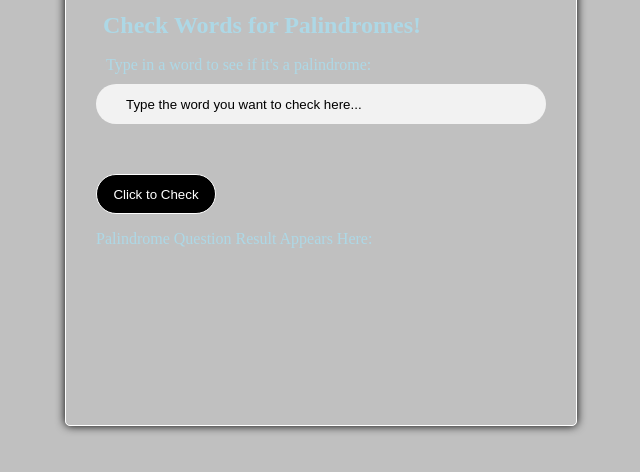
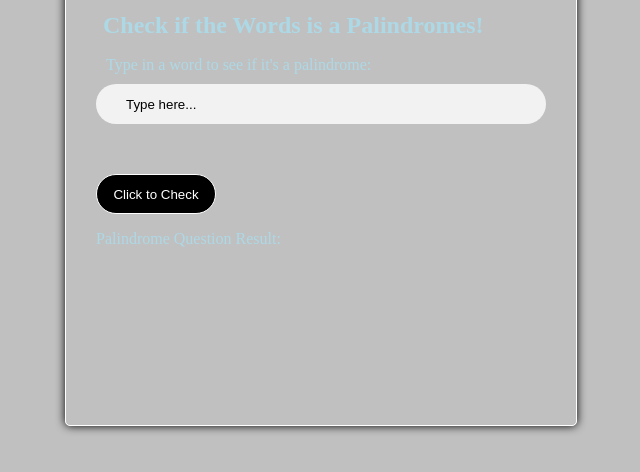
Before and after one commit to mfrancois3k/Palindrome_App, a plain HTML site: page Paladrome/index.html in a window 1280 px wide. Shown: the part 96-568 px from the top of the page, without its empty margins (319-959 px from the left). Drawn offline with Linux system fonts and the light colour scheme.

Commit message:
Update index.html

```diff
--- a/Paladrome/index.html
+++ b/Paladrome/index.html
@@ -13,13 +13,13 @@
           <div class="input">
             <form id="myform">
               <h1>Palindrome App</h1>
-              <h2>Check Words for Palindromes!</h2>
+              <h2>Check if the Words is a Palindromes!</h2>
               <p class="inputWords">Type in a word to see if it's a palindrome:</p>
-              <input id="wordCollector" placeholder="Type the word you want to check here...">
+              <input id="wordCollector" placeholder="Type here...">
               <button type="submit" id="submit">Click to Check</button>
             </form>
             </div class="displayResult">
-              <p id="displayText" class="">Palindrome Question Result Appears Here:</p>
+              <p id="displayText" class="">Palindrome Question Result:</p>
             </div>
           </div>
 
```
